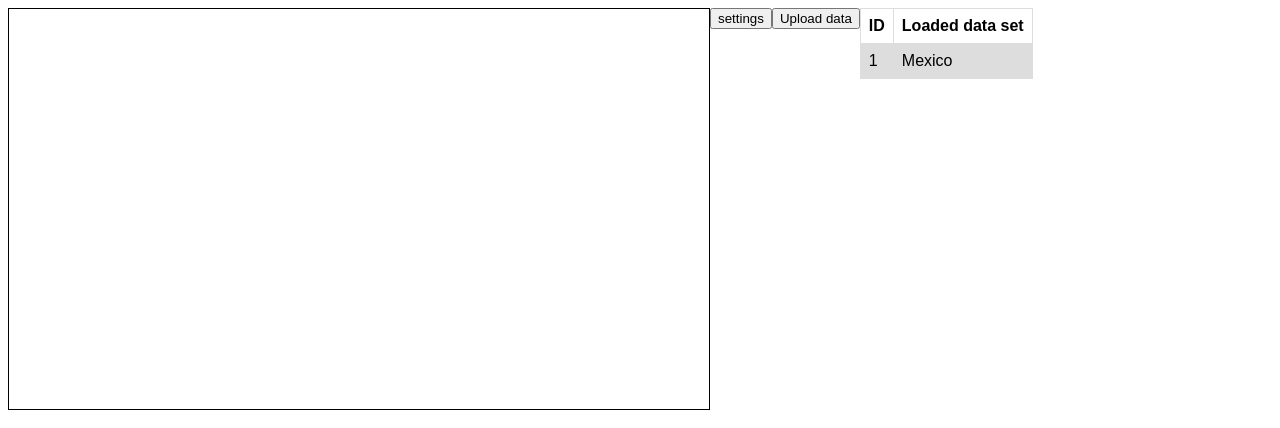
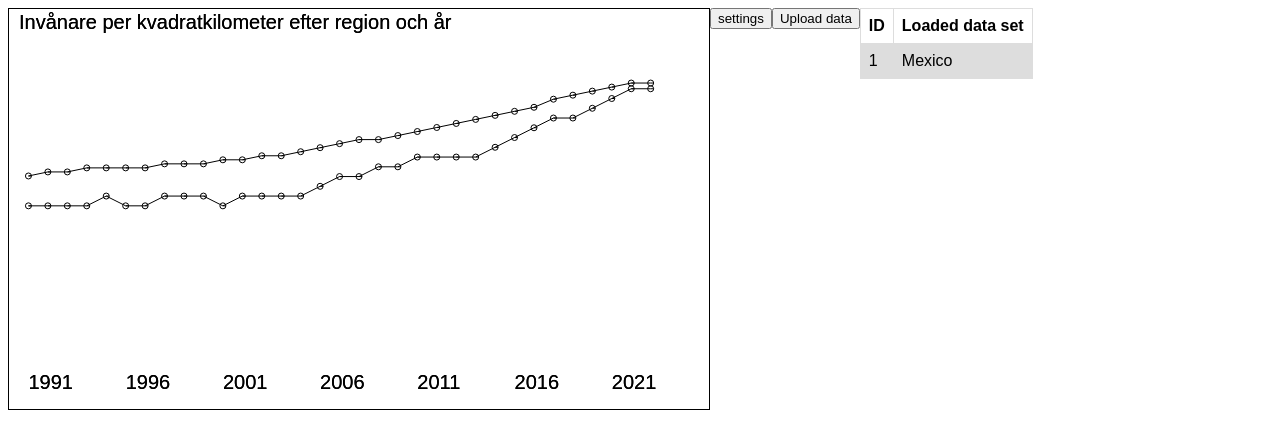
Before and after one commit to hugo-w1/graph, a plain HTML site: page index.html in a window 1280 px wide. Drawn offline with Linux system fonts and the light colour scheme.

Commit message:
2d graph info, columns and values

```diff
--- /dev/null
+++ b/habo_invPerKm2.json
@@ -0,0 +1,327 @@
+{
+    "columns": [
+        {
+            "code": "Region",
+            "text": "region",
+            "type": "d"
+        },
+        {
+            "code": "Tid",
+            "text": "år",
+            "type": "t"
+        },
+        {
+            "code": "Invånare per kvadratkilometer",
+            "text": "Habo",
+            "type": "c"
+        }
+    ],
+    "comments": [],
+    "data": [
+        {
+            "key": [
+                "0643",
+                "1991"
+            ],
+            "values": [
+                "28.9"
+            ]
+        },
+        {
+            "key": [
+                "0643",
+                "1992"
+            ],
+            "values": [
+                "28.9"
+            ]
+        },
+        {
+            "key": [
+                "0643",
+                "1993"
+            ],
+            "values": [
+                "28.9"
+            ]
+        },
+        {
+            "key": [
+                "0643",
+                "1994"
+            ],
+            "values": [
+                "28.9"
+            ]
+        },
+        {
+            "key": [
+                "0643",
+                "1995"
+            ],
+            "values": [
+                "29.0"
+            ]
+        },
+        {
+            "key": [
+                "0643",
+                "1996"
+            ],
+            "values": [
+                "28.9"
+            ]
+        },
+        {
+            "key": [
+                "0643",
+                "1997"
+            ],
+            "values": [
+                "28.9"
+            ]
+        },
+        {
+            "key": [
+                "0643",
+                "1998"
+            ],
+            "values": [
+                "29.0"
+            ]
+        },
+        {
+            "key": [
+                "0643",
+                "1999"
+            ],
+            "values": [
+                "29.1"
+            ]
+        },
+        {
+            "key": [
+                "0643",
+                "2000"
+            ],
+            "values": [
+                "29.1"
+            ]
+        },
+        {
+            "key": [
+                "0643",
+                "2001"
+            ],
+            "values": [
+                "28.7"
+            ]
+        },
+        {
+            "key": [
+                "0643",
+                "2002"
+            ],
+            "values": [
+                "29.1"
+            ]
+        },
+        {
+            "key": [
+                "0643",
+                "2003"
+            ],
+            "values": [
+                "29.0"
+            ]
+        },
+        {
+            "key": [
+                "0643",
+                "2004"
+            ],
+            "values": [
+                "29.6"
+            ]
+        },
+        {
+            "key": [
+                "0643",
+                "2005"
+            ],
+            "values": [
+                "29.9"
+            ]
+        },
+        {
+            "key": [
+                "0643",
+                "2006"
+            ],
+            "values": [
+                "30.7"
+            ]
+        },
+        {
+            "key": [
+                "0643",
+                "2007"
+            ],
+            "values": [
+                "31.5"
+            ]
+        },
+        {
+            "key": [
+                "0643",
+                "2008"
+            ],
+            "values": [
+                "31.9"
+            ]
+        },
+        {
+            "key": [
+                "0643",
+                "2009"
+            ],
+            "values": [
+                "32.4"
+            ]
+        },
+        {
+            "key": [
+                "0643",
+                "2010"
+            ],
+            "values": [
+                "32.6"
+            ]
+        },
+        {
+            "key": [
+                "0643",
+                "2011"
+            ],
+            "values": [
+                "33.0"
+            ]
+        },
+        {
+            "key": [
+                "0643",
+                "2012"
+            ],
+            "values": [
+                "33.1"
+            ]
+        },
+        {
+            "key": [
+                "0643",
+                "2013"
+            ],
+            "values": [
+                "33.4"
+            ]
+        },
+        {
+            "key": [
+                "0643",
+                "2014"
+            ],
+            "values": [
+                "33.8"
+            ]
+        },
+        {
+            "key": [
+                "0643",
+                "2015"
+            ],
+            "values": [
+                "34.4"
+            ]
+        },
+        {
+            "key": [
+                "0643",
+                "2016"
+            ],
+            "values": [
+                "35.3"
+            ]
+        },
+        {
+            "key": [
+                "0643",
+                "2017"
+            ],
+            "values": [
+                "36.1"
+            ]
+        },
+        {
+            "key": [
+                "0643",
+                "2018"
+            ],
+            "values": [
+                "37.0"
+            ]
+        },
+        {
+            "key": [
+                "0643",
+                "2019"
+            ],
+            "values": [
+                "37.8"
+            ]
+        },
+        {
+            "key": [
+                "0643",
+                "2020"
+            ],
+            "values": [
+                "38.3"
+            ]
+        },
+        {
+            "key": [
+                "0643",
+                "2021"
+            ],
+            "values": [
+                "39.0"
+            ]
+        },
+        {
+            "key": [
+                "0643",
+                "2022"
+            ],
+            "values": [
+                "40.0"
+            ]
+        },
+        {
+            "key": [
+                "0643",
+                "2023"
+            ],
+            "values": [
+                "40.4"
+            ]
+        }
+    ],
+    "metadata": [
+        {
+            "infofile": "BE0101",
+            "updated": "2024-04-25T22:41:00Z",
+            "label": "Invånare per kvadratkilometer efter region och år",
+            "source": "SCB"
+        }
+    ]
+}
--- /dev/null
+++ b/jönköping_invPerKm2.json
@@ -0,0 +1,327 @@
+{
+    "columns": [
+        {
+            "code": "Region",
+            "text": "region",
+            "type": "d"
+        },
+        {
+            "code": "Tid",
+            "text": "år",
+            "type": "t"
+        },
+        {
+            "code": "Invånare per kvadratkilometer",
+            "text": "Jönköping",
+            "type": "c"
+        }
+    ],
+    "comments": [],
+    "data": [
+        {
+            "key": [
+                "0680",
+                "1991"
+            ],
+            "values": [
+                "75.6"
+            ]
+        },
+        {
+            "key": [
+                "0680",
+                "1992"
+            ],
+            "values": [
+                "76.0"
+            ]
+        },
+        {
+            "key": [
+                "0680",
+                "1993"
+            ],
+            "values": [
+                "76.5"
+            ]
+        },
+        {
+            "key": [
+                "0680",
+                "1994"
+            ],
+            "values": [
+                "77.3"
+            ]
+        },
+        {
+            "key": [
+                "0680",
+                "1995"
+            ],
+            "values": [
+                "77.7"
+            ]
+        },
+        {
+            "key": [
+                "0680",
+                "1996"
+            ],
+            "values": [
+                "77.9"
+            ]
+        },
+        {
+            "key": [
+                "0680",
+                "1997"
+            ],
+            "values": [
+                "77.8"
+            ]
+        },
+        {
+            "key": [
+                "0680",
+                "1998"
+            ],
+            "values": [
+                "78.0"
+            ]
+        },
+        {
+            "key": [
+                "0680",
+                "1999"
+            ],
+            "values": [
+                "78.1"
+            ]
+        },
+        {
+            "key": [
+                "0680",
+                "2000"
+            ],
+            "values": [
+                "78.7"
+            ]
+        },
+        {
+            "key": [
+                "0680",
+                "2001"
+            ],
+            "values": [
+                "79.2"
+            ]
+        },
+        {
+            "key": [
+                "0680",
+                "2002"
+            ],
+            "values": [
+                "79.7"
+            ]
+        },
+        {
+            "key": [
+                "0680",
+                "2003"
+            ],
+            "values": [
+                "80.2"
+            ]
+        },
+        {
+            "key": [
+                "0680",
+                "2004"
+            ],
+            "values": [
+                "80.6"
+            ]
+        },
+        {
+            "key": [
+                "0680",
+                "2005"
+            ],
+            "values": [
+                "81.3"
+            ]
+        },
+        {
+            "key": [
+                "0680",
+                "2006"
+            ],
+            "values": [
+                "82.1"
+            ]
+        },
+        {
+            "key": [
+                "0680",
+                "2007"
+            ],
+            "values": [
+                "83.1"
+            ]
+        },
+        {
+            "key": [
+                "0680",
+                "2008"
+            ],
+            "values": [
+                "84.1"
+            ]
+        },
+        {
+            "key": [
+                "0680",
+                "2009"
+            ],
+            "values": [
+                "84.9"
+            ]
+        },
+        {
+            "key": [
+                "0680",
+                "2010"
+            ],
+            "values": [
+                "85.6"
+            ]
+        },
+        {
+            "key": [
+                "0680",
+                "2011"
+            ],
+            "values": [
+                "86.7"
+            ]
+        },
+        {
+            "key": [
+                "0680",
+                "2012"
+            ],
+            "values": [
+                "87.4"
+            ]
+        },
+        {
+            "key": [
+                "0680",
+                "2013"
+            ],
+            "values": [
+                "88.4"
+            ]
+        },
+        {
+            "key": [
+                "0680",
+                "2014"
+            ],
+            "values": [
+                "89.3"
+            ]
+        },
+        {
+            "key": [
+                "0680",
+                "2015"
+            ],
+            "values": [
+                "90.1"
+            ]
+        },
+        {
+            "key": [
+                "0680",
+                "2016"
+            ],
+            "values": [
+                "91.4"
+            ]
+        },
+        {
+            "key": [
+                "0680",
+                "2017"
+            ],
+            "values": [
+                "92.9"
+            ]
+        },
+        {
+            "key": [
+                "0680",
+                "2018"
+            ],
+            "values": [
+                "94.1"
+            ]
+        },
+        {
+            "key": [
+                "0680",
+                "2019"
+            ],
+            "values": [
+                "95.3"
+            ]
+        },
+        {
+            "key": [
+                "0680",
+                "2020"
+            ],
+            "values": [
+                "96.2"
+            ]
+        },
+        {
+            "key": [
+                "0680",
+                "2021"
+            ],
+            "values": [
+                "97.0"
+            ]
+        },
+        {
+            "key": [
+                "0680",
+                "2022"
+            ],
+            "values": [
+                "98.0"
+            ]
+        },
+        {
+            "key": [
+                "0680",
+                "2023"
+            ],
+            "values": [
+                "98.8"
+            ]
+        }
+    ],
+    "metadata": [
+        {
+            "infofile": "BE0101",
+            "updated": "2024-04-25T22:37:00Z",
+            "label": "Invånare per kvadratkilometer efter region och år",
+            "source": "SCB"
+        }
+    ]
+}
--- a/script.js
+++ b/script.js
@@ -5,27 +5,29 @@ ctx.font = "20px Arial";
 let settings = [
     20, //font size
     'red', //font color
-    2, // x-value spacing
+    5, // x-value spacing
     1   //dot spacing
 ];
 
 class dataClass {
-    #generateId() {
-        let chars = 'QWERTYUIOPASDFGHJKL1234567890';
-        let tmp = '';
-        for (let i = 0; i < 5; i++) {
-            tmp += chars[Math.ceil(Math.random() * chars.length)];
-        }
-        return tmp;
+    #setColor(id) {
+        let colors = ['red', 'blue', 'purple', 'green'];
+        return colors[id];
     }
 
-    constructor(columns, info, data, positions, color) {
+    #generateId() {
+        return data.length;
+
+    }
+
+    constructor(columns, info, data, positions) {
         this.columns = columns;
         this.info = info;
         this.data = data;
         this.positions = positions;
-        this.color = color;
         this.id = this.#generateId();
+        this.color = this.#setColor(this.id);
+
     }
 
 }
@@ -33,10 +35,11 @@ class dataClass {
 
 let data = [];
 
-//loadFile();
-async function loadFile() {
+loadFile('jönköping_invPerKm2.json');
+loadFile('habo_invPerKm2.json')
+async function loadFile(file) {
     //fetch file
-    await fetch('data/men.json')
+    await fetch(file)
         .then(response => response.json())
         .then(response => {
             console.log(response);
@@ -54,8 +57,7 @@ async function loadFile() {
                 [response.columns[2].text, response.columns[1].text],
                 [response.metadata[0].label],
                 newGraphData,
-                calculateGraph(newGraphData),
-                'blue'
+                calculateGraph(newGraphData)
             );
             console.log(newData);
 
@@ -157,6 +159,44 @@ function calculateGraph(graphData) {
  */
 function drawGraphInteraction(clientX) {
 
+    if (data.length > 1) {
+        for (let i = data.length - 1; i >= 1; i--) {
+            //loop over postisions
+            for (let j = 0; j < data[i].positions.length; j++) {
+                if (data[i].positions[j].x - 2 < clientX && data[i].positions[j].x + 2 > clientX) {
+
+                    let information = [];
+
+                    //multi dimensional graph data
+                    for (let k = data.length - 1; k >= 0; k--) {
+                        console.log(data[i - k].data[j].count + ' :' + k);
+                        information.push([data[i - k].data[j].count, data[i - k].color, data[i - k].columns[0]]);
+                    }
+
+                    console.log(information);
+
+                    //put bounding box
+                    ctx.fillStyle = "lightgray";
+                    ctx.fillRect(data[i].positions[j].x + outOfCanvas(clientX, i, data[i]), data[i].positions[j].y, 200, 150);
+                    //put x-value in box
+                    ctx.fillStyle = "black";
+                    ctx.fillText(`${data[i].columns[1]}: ${data[i].data[j].year}`, data[i].positions[j].x + outOfCanvas(clientX, i, data[i]), data[i].positions[j].y + 20);
+
+                    let margin = 60;
+                    for (let a = 0; a < information.length; a++) {
+                        ctx.fillStyle = information[a][1];
+                        ctx.fillText(`${information[a][2]}: ${information[a][0]}`, data[i].positions[j].x + outOfCanvas(clientX, i, data[i]), data[i].positions[j].y + margin);
+                        margin += 20;
+
+                    }
+
+
+
+                }
+            }
+        }
+    } else {
+
         data.forEach(data => {
 
             for (let i = 0; i < data.positions.length; i++) {
@@ -175,6 +215,7 @@ function drawGraphInteraction(clientX) {
             }
         });
     }
+}
 
 //mouse events on canvas
 cvs.addEventListener('mousemove', (e) => {
--- a/uploadHandler.js
+++ b/uploadHandler.js
@@ -20,8 +20,7 @@ document.getElementById('save_upload').addEventListener('click', () => {
         [json.columns[2].text, json.columns[1].text],
         [json.metadata[0].label],
         newGraphData,
-        calculateGraph(newGraphData),
-        'blue'
+        calculateGraph(newGraphData)
     );
     data.push(newData);
     drawGraph();
```
Also changed, not shown: index.html (+2 -2 lines). Lines whose indentation alone changed are shown as unchanged.
